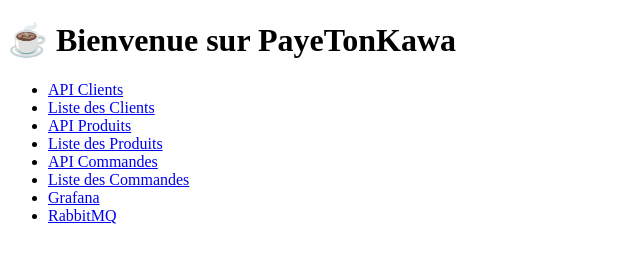
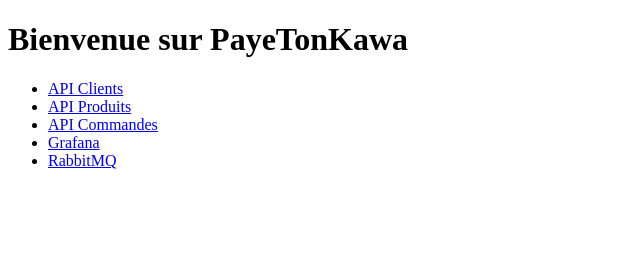
Before and after one commit to mgaisnon/MSPR-API-INFRA, a plain HTML site: page infra/index.html in a window 1280 px wide. Shown: the whole page, without its empty margins (0-640 px from the left). Drawn offline with Linux system fonts and the light colour scheme.

```diff
--- a/infra/landing/index.html
+++ b/infra/index.html
@@ -1,17 +1,14 @@
 <!DOCTYPE html>
 <html>
 <head>
-  <title>Bienvenue sur PayeTonKawa ☕</title>
+  <title>Bienvenue sur PayeTonKawa</title>
 </head>
 <body>
-  <h1>☕ Bienvenue sur PayeTonKawa</h1>
+  <h1>Bienvenue sur PayeTonKawa</h1>
   <ul>
     <li><a href="/clients/">API Clients</a></li>
-    <li><a href="/clients/customers">Liste des Clients</a></li>
     <li><a href="/produits/">API Produits</a></li>
-    <li><a href="/produits/items">Liste des Produits</a></li>
     <li><a href="/commandes/">API Commandes</a></li>
-    <li><a href="/commandes/orders">Liste des Commandes</a></li>
     <li><a href="/grafana">Grafana</a></li>
     <li><a href="/rabbitmq">RabbitMQ</a></li>
   </ul>
```
Also changed, not shown: 7 other files.
